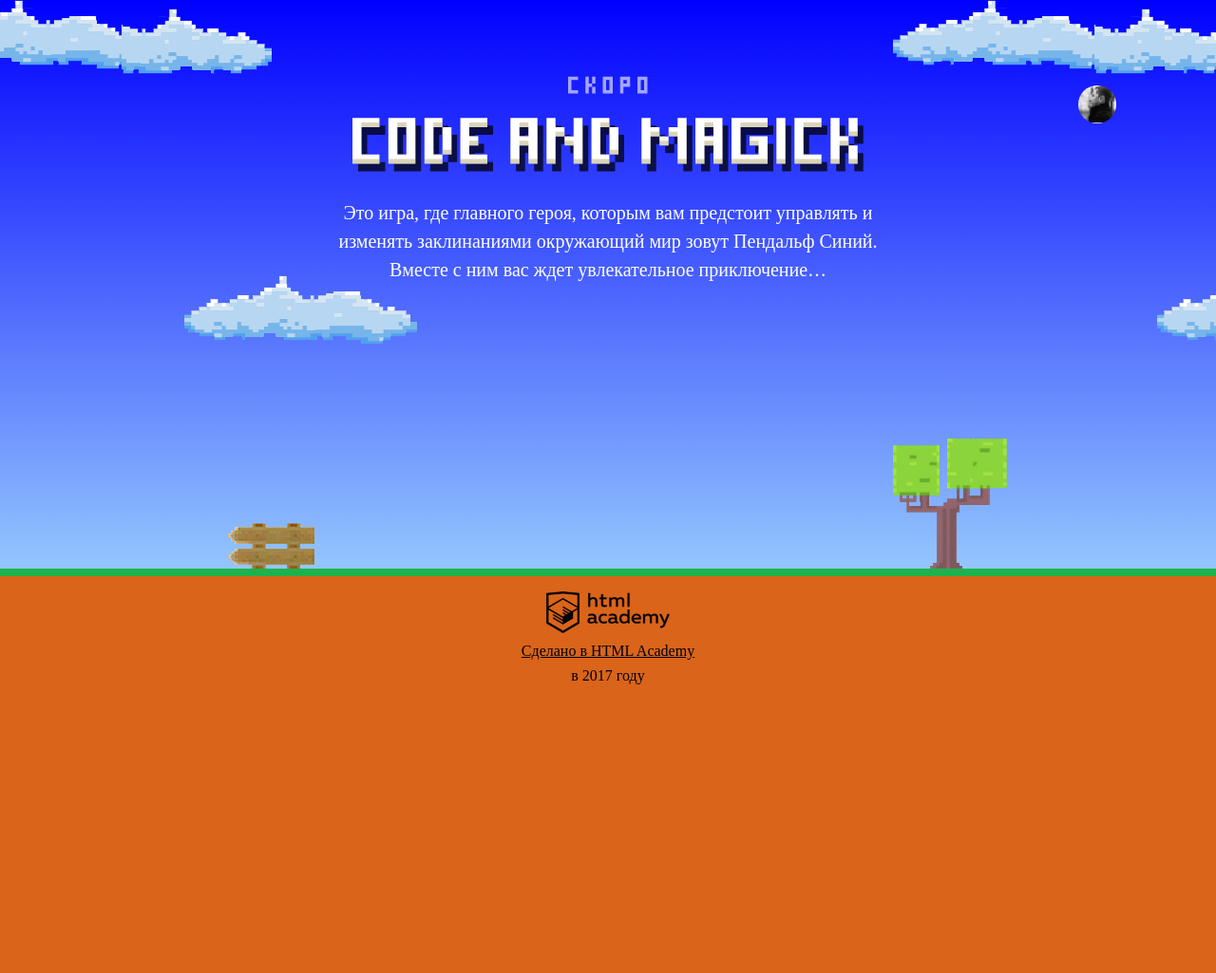
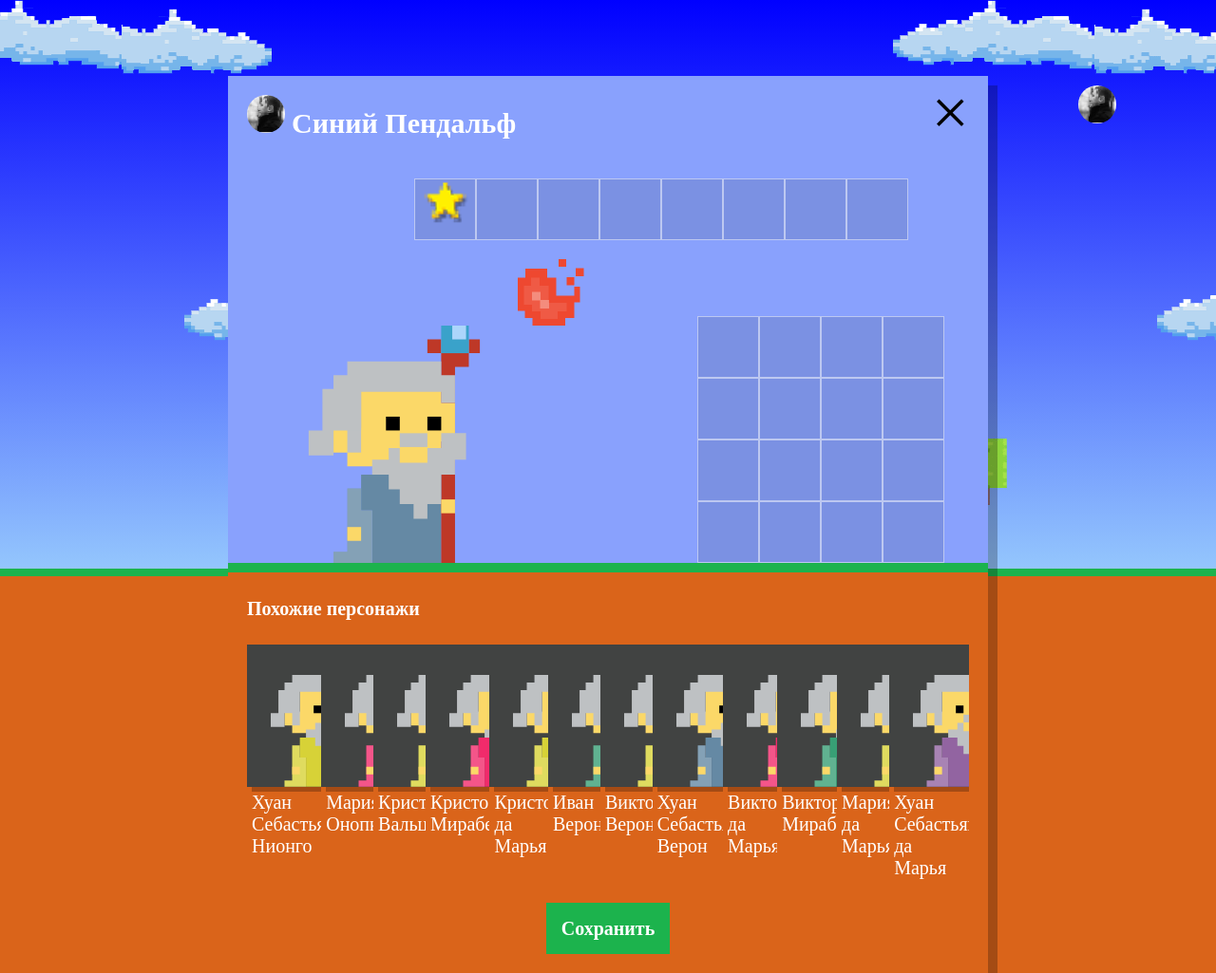
Before and after one commit to Mau224/922973-code-and-magick-18, a website: page index.html in a window 1280 px wide. Shown: the whole page at 95% size. Before the commit the page ends 800 px from the top, so only its background shows below. Drawn offline with Linux system fonts and the light colour scheme; a web font is replaced by a local one.

Commit message:
Пробовал сделать автоматизированный массив

```diff
--- a/index.html
+++ b/index.html
@@ -199,6 +199,8 @@
   }
 </script>
 
+<script src="js/setup.js"></script>
+<script src="js/stat.js"></script>
 <script src="js/game.js"></script>
 
 </body>
--- /dev/null
+++ b/js/setup.js
@@ -0,0 +1,130 @@
+'use strict';
+
+var WIZARD_NAMES = [
+  'Иван',
+  'Хуан Себастьян',
+  'Мария',
+  'Кристоф',
+  'Виктор',
+  'Юлия',
+  'Люпита',
+  'Вашингтон'
+];
+var WIZARD_LAST_NAMES = [
+  'да Марья',
+  'Верон',
+  'Мирабелла',
+  'Вальц',
+  'Онопко',
+  'Топольницкая',
+  'Нионго',
+  'Ирвинг'
+];
+var WIZARD_COATS_COLORS = [
+  'rgb(101, 137, 164)',
+  'rgb(241, 43, 107)',
+  'rgb(146, 100, 161)',
+  'rgb(56, 159, 117)',
+  'rgb(215, 210, 55)',
+  'rgb(0, 0, 0)'
+];
+var WIZARD_EYES_COLORS = [
+  'black',
+  'red',
+  'blue',
+  'yellow',
+  'green'
+];
+
+var userDialog = document.querySelector('.setup');
+userDialog.classList.remove('hidden');
+
+var similarListElement = userDialog.querySelector('.setup-similar-list');
+
+var similarWizardTemplate = document.querySelector('#similar-wizard-template')
+    .content
+    .querySelector('.setup-similar-item');
+
+var renderWizard = function (wizard) {
+  var wizardElement = similarWizardTemplate.cloneNode(true);
+
+  wizardElement.querySelector('.setup-similar-label').textContent = wizard.name;
+  wizardElement.querySelector('.wizard-coat').style.fill = wizard.coatColor;
+
+  return wizardElement;
+};
+
+var random = function (min, max) {
+  return Math.floor(Math.random() * (max - min)) + min;
+};
+
+var wizards = [
+  {
+    name: WIZARD_NAMES[random(0, 8)] + ' ' + WIZARD_LAST_NAMES[random(0, 8)],
+    coatColor: WIZARD_COATS_COLORS[random(0, 5)],
+    eyesColor: WIZARD_EYES_COLORS[random(0, 4)]
+  },
+  {
+    name: WIZARD_NAMES[random(0, 8)] + ' ' + WIZARD_LAST_NAMES[random(0, 8)],
+    coatColor: WIZARD_COATS_COLORS[random(0, 5)],
+    eyesColor: WIZARD_EYES_COLORS[random(0, 4)]
+  },
+  {
+    name: WIZARD_NAMES[random(0, 8)] + ' ' + WIZARD_LAST_NAMES[random(0, 8)],
+    coatColor: WIZARD_COATS_COLORS[random(0, 5)],
+    eyesColor: WIZARD_EYES_COLORS[random(0, 4)]
+  },
+  {
+    name: WIZARD_NAMES[random(0, 8)] + ' ' + WIZARD_LAST_NAMES[random(0, 8)],
+    coatColor: WIZARD_COATS_COLORS[random(0, 5)],
+    eyesColor: WIZARD_EYES_COLORS[random(0, 4)]
+  },
+  {
+    name: WIZARD_NAMES[random(0, 8)] + ' ' + WIZARD_LAST_NAMES[random(0, 8)],
+    coatColor: WIZARD_COATS_COLORS[random(0, 5)],
+    eyesColor: WIZARD_EYES_COLORS[random(0, 4)]
+  },
+  {
+    name: WIZARD_NAMES[random(0, 8)] + ' ' + WIZARD_LAST_NAMES[random(0, 8)],
+    coatColor: WIZARD_COATS_COLORS[random(0, 5)],
+    eyesColor: WIZARD_EYES_COLORS[random(0, 4)]
+  },
+  {
+    name: WIZARD_NAMES[random(0, 8)] + ' ' + WIZARD_LAST_NAMES[random(0, 8)],
+    coatColor: WIZARD_COATS_COLORS[random(0, 5)],
+    eyesColor: WIZARD_EYES_COLORS[random(0, 4)]
+  },
+  {
+    name: WIZARD_NAMES[random(0, 8)] + ' ' + WIZARD_LAST_NAMES[random(0, 8)],
+    coatColor: WIZARD_COATS_COLORS[random(0, 5)],
+    eyesColor: WIZARD_EYES_COLORS[random(0, 4)]
+  },
+  {
+    name: WIZARD_NAMES[random(0, 8)] + ' ' + WIZARD_LAST_NAMES[random(0, 8)],
+    coatColor: WIZARD_COATS_COLORS[random(0, 5)],
+    eyesColor: WIZARD_EYES_COLORS[random(0, 4)]
+  },
+  {
+    name: WIZARD_NAMES[random(0, 8)] + ' ' + WIZARD_LAST_NAMES[random(0, 8)],
+    coatColor: WIZARD_COATS_COLORS[random(0, 5)],
+    eyesColor: WIZARD_EYES_COLORS[random(0, 4)]
+  },
+  {
+    name: WIZARD_NAMES[random(0, 8)] + ' ' + WIZARD_LAST_NAMES[random(0, 8)],
+    coatColor: WIZARD_COATS_COLORS[random(0, 5)],
+    eyesColor: WIZARD_EYES_COLORS[random(0, 4)]
+  },
+  {
+    name: WIZARD_NAMES[random(0, 8)] + ' ' + WIZARD_LAST_NAMES[random(0, 8)],
+    coatColor: WIZARD_COATS_COLORS[random(0, 5)],
+    eyesColor: WIZARD_EYES_COLORS[random(0, 4)]
+  }
+];
+
+var fragment = document.createDocumentFragment();
+for (var i = 0; i < wizards.length; i++) {
+  fragment.appendChild(renderWizard(wizards[i]));
+}
+similarListElement.appendChild(fragment);
+
+userDialog.querySelector('.setup-similar').classList.remove('hidden');
```
